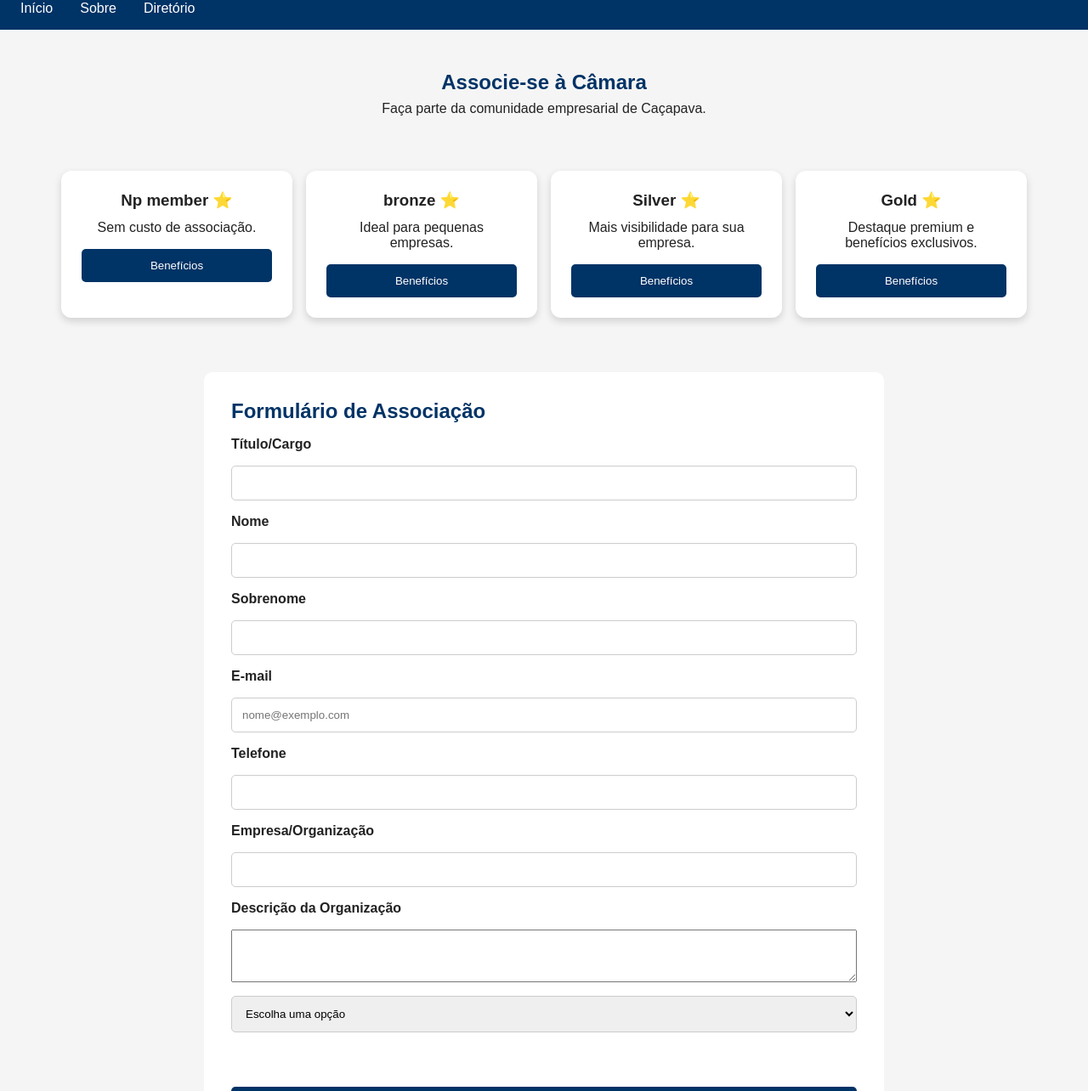
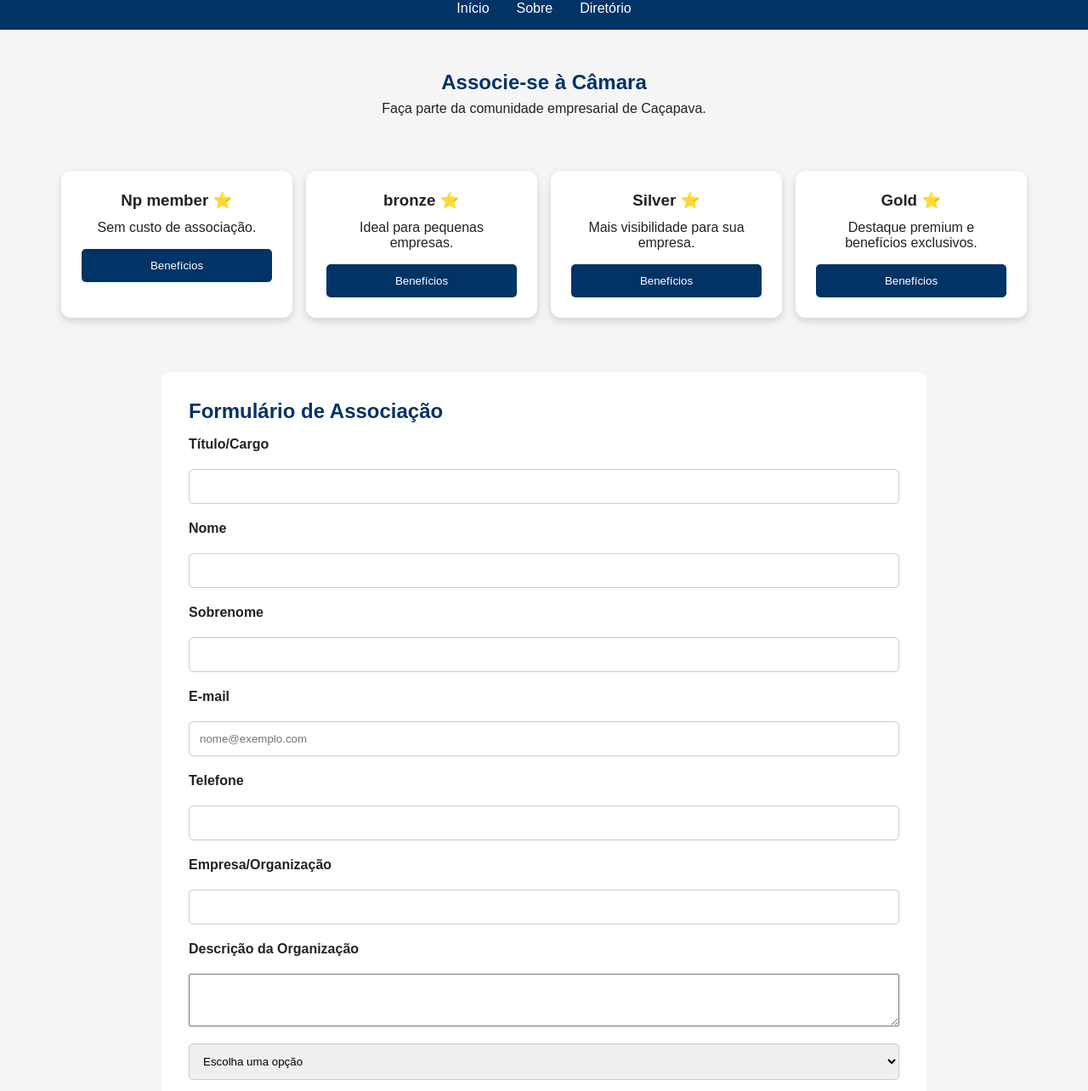
Before and after one commit to Juliooliveira222/wdd231, a plain HTML site: page camara/associacao.html in a window 1280 px wide. Shown: the part 68-1352 px from the top of the page at 85% size. Drawn offline with Linux system fonts and the light colour scheme.

Commit message:
tela grande

```diff
--- a/camara/associacao.html
+++ b/camara/associacao.html
@@ -19,6 +19,7 @@
     <title>Associe-se | Câmara de Caçapava</title>
 
     <link rel="stylesheet" href="estilos/associacao.css">
+    <link rel="stylesheet" href="estilos/associacao-tela-grande.css">
 
     <script src="scripts/associacao.js" defer></script>
 </head>
--- /dev/null
+++ b/camara/estilos/associacao-tela-grande.css
@@ -0,0 +1,20 @@
+@media screen and (min-width: 768px) {
+
+    nav ul {
+        justify-content: center;
+    }
+
+    .membership-cards {
+        grid-template-columns:
+            repeat(4, 1fr);
+    }
+
+    .form-section {
+        max-width: 900px;
+    }
+
+    form {
+        gap: 1.25rem;
+    }
+
+}
```
Also changed, not shown: camara/estilos/normalize.css (deleted).
